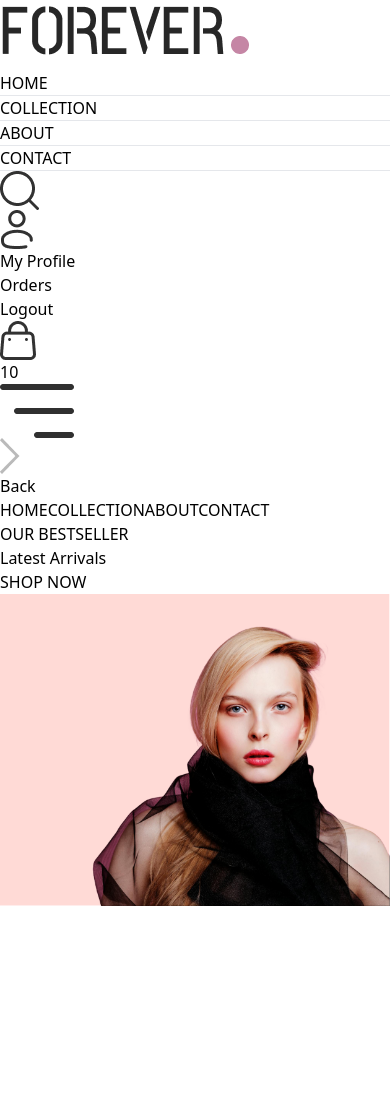
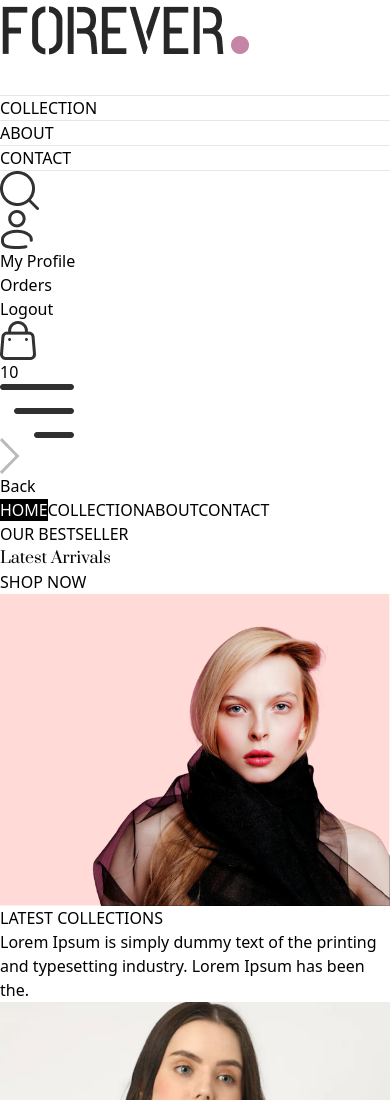
Before and after one commit to AnirudhGeek/React-Simple-Projects, a React (Vite) app in the folder e-commerce website-1/frontend/: page / in a window 390 px wide. Shown: the top 1100 px of the page. Before the commit the page ends 906 px from the top, so only its background shows below. Built offline with nearby package versions, Linux system fonts and the light colour scheme.

Commit message:
latest collection section

```diff
--- a/e-commerce website-1/frontend/src/App.jsx
+++ b/e-commerce website-1/frontend/src/App.jsx
@@ -13,7 +13,6 @@
 import Navbar from "./components/Navbar";
 import { Route } from "react-router-dom";
 
-//laptop's fans got damaged;)
 
 const App = () => {
   return (
--- a/e-commerce website-1/frontend/src/components/Hero.jsx
+++ b/e-commerce website-1/frontend/src/components/Hero.jsx
@@ -11,7 +11,7 @@
             <p className="w-8 md:w-11 h-[2px] bg-[#414141]"></p>
             <p className="font-medium text-sm md:text-base">OUR BESTSELLER</p>
           </div>
-          <h1 className="text-3xl sm:py-3 lg:text-5xl leading-relaxed">Latest Arrivals</h1>
+          <h1 className="prata-regular text-3xl sm:py-3 lg:text-5xl leading-relaxed">Latest Arrivals</h1>
           <div className="flex items-center gap-2">
             <p className="font-semibold text-sm md:text-base ">SHOP NOW</p>
             <p className="w-8 md:w-11 h-[1px] bg-[#414141]"></p>
--- /dev/null
+++ b/e-commerce website-1/frontend/src/components/LatestCollection.jsx
@@ -0,0 +1,37 @@
+import React, { useContext, useEffect, useState } from "react";
+import { ShopContext } from "../context/ShopContext";
+import Title from "./Title";
+import ProductItem from "./ProductItem";
+
+const LatestCollection = () => {
+  const { products } = useContext(ShopContext);
+    const [latestProducts,setLatestProducts] = useState([])
+    useEffect(()=>{
+        setLatestProducts(products.slice(0,10))
+    },[])
+
+
+  // console.log(products)
+  return (
+    <div className="my-10">
+      <div className="text-center py-8 text-3xl">
+        <Title text1={"LATEST"} text2={"COLLECTIONS"} />
+        <p className="w-3/4 m-auto text-xs sm:text-sm md:text-base text-gray-600">
+          Lorem Ipsum is simply dummy text of the printing and typesetting
+          industry. Lorem Ipsum has been the.
+        </p>
+      </div>
+
+      {/* Rendering Products */}
+      <div className="grid grid-cols-2 sm:grid-cols-3 md:grid-cols-4 lg:grid-cols-5 gap-4 gap-y-6">
+        {
+            latestProducts.map((item,index)=>(
+                <ProductItem key={index} id={item._id} image={item.image} name={item.name} price={item.price}/>
+            ))
+        }
+      </div>
+    </div>
+  );
+};
+
+export default LatestCollection;
--- a/e-commerce website-1/frontend/src/components/Navbar.jsx
+++ b/e-commerce website-1/frontend/src/components/Navbar.jsx
@@ -3,10 +3,12 @@
 import { Link, NavLink } from "react-router-dom";
 
 const Navbar = () => {
-    const [visible,setVisible] = useState(false)
+  const [visible, setVisible] = useState(false);
   return (
     <div className="flex items-center justify-between py-5 font-medium">
-      <img src={assets.logo} className="w-36" alt="" />
+      <Link to={`/`}>
+        <img src={assets.logo} className="w-36" alt="" />
+      </Link>
       <ul className="hidden sm:flex gap-5 text-sm text-gray-700">
         <NavLink to="/" className="flex flex-col items-center gap-1">
           <p>HOME</p>
@@ -48,20 +50,56 @@
             10
           </p>
         </Link>
-        <img onClick={()=>setVisible(true)} src={assets.menu_icon} className="cursor-pointer w-5 sm:hidden" alt="" />
+        <img
+          onClick={() => setVisible(true)}
+          src={assets.menu_icon}
+          className="cursor-pointer w-5 sm:hidden"
+          alt=""
+        />
       </div>
       {/* Sidebar menu for smaller screens */}
-      <div className={`absolute top-0 bottom-0 right-0 overflow-hidden bg-white transition-all ${visible ? 'w-full' : 'w-0'}`}>
-         <div className="flex flex-col text-gray-600">
-            <div onClick={()=>setVisible(false)} className="flex items-center gap-4 p-3 cursor-pointer">
-                <img  className="h-4 rotate-180" src={assets.dropdown_icon} alt="" />
-                <p>Back</p>
-            </div>
-            <NavLink onClick={()=>setVisible(false)} className='py-2 pl-6 border' to='/'>HOME</NavLink>
-            <NavLink onClick={()=>setVisible(false)} className='py-2 pl-6 border' to='/collection'>COLLECTION</NavLink>
-            <NavLink onClick={()=>setVisible(false)} className='py-2 pl-6 border' to='/about'>ABOUT</NavLink>
-            <NavLink onClick={()=>setVisible(false)} className='py-2 pl-6 border' to='/contact'>CONTACT</NavLink>
-         </div>
+      <div
+        className={`absolute top-0 bottom-0 right-0 overflow-hidden bg-white transition-all ${
+          visible ? "w-full" : "w-0"
+        }`}
+      >
+        <div className="flex flex-col text-gray-600">
+          <div
+            onClick={() => setVisible(false)}
+            className="flex items-center gap-4 p-3 cursor-pointer"
+          >
+            <img className="h-4 rotate-180" src={assets.dropdown_icon} alt="" />
+            <p>Back</p>
+          </div>
+          <NavLink
+            onClick={() => setVisible(false)}
+            className="py-2 pl-6 border"
+            to="/"
+          >
+            HOME
+          </NavLink>
+          <NavLink
+            onClick={() => setVisible(false)}
+            className="py-2 pl-6 border"
+            to="/collection"
+          >
+            COLLECTION
+          </NavLink>
+          <NavLink
+            onClick={() => setVisible(false)}
+            className="py-2 pl-6 border"
+            to="/about"
+          >
+            ABOUT
+          </NavLink>
+          <NavLink
+            onClick={() => setVisible(false)}
+            className="py-2 pl-6 border"
+            to="/contact"
+          >
+            CONTACT
+          </NavLink>
+        </div>
       </div>
     </div>
   );
--- /dev/null
+++ b/e-commerce website-1/frontend/src/components/ProductItem.jsx
@@ -0,0 +1,18 @@
+import React, { useContext } from 'react'
+import { ShopContext } from '../context/ShopContext'
+import { Link } from 'react-router-dom'
+
+const ProductItem = ({id,image,name,price}) => {
+    const {currency} = useContext(ShopContext)
+    return (
+    <Link className='text-gray-700m cursor-pointer' to={`/product/${id}`}>
+      <div className=' overflow-hidden'>
+        <img className='hover:scale-110 transition ease-in-out' src={image[0]} alt="" />
+      </div>
+      <p className='pt-3 pb-1 text-sm'>{name}</p>
+      <p className='text-sm font-medium'>{currency}{price}</p>
+    </Link>
+  )
+}
+
+export default ProductItem
--- /dev/null
+++ b/e-commerce website-1/frontend/src/components/Title.jsx
@@ -0,0 +1,13 @@
+import React from 'react'
+
+const Title = ({text1,text2}) => {
+  return (
+    <div className='inline-flex gap-2 items-center mb-3'>
+        <p className='text-gray-500 '>{text1} <span className='text-gray-700 font-medium'>{text2}</span></p>
+        <p className='w-8 sm:w-12 h-[1px] sm:h-[2px] bg-gray-700'>
+        </p>
+    </div>
+  )
+}
+
+export default Title
--- /dev/null
+++ b/e-commerce website-1/frontend/src/context/ShopContext.jsx
@@ -0,0 +1,24 @@
+import { createContext } from "react";
+import { products } from "../assets/frontend_assets/assets";
+
+export const ShopContext = createContext();
+
+const ShopContextProvider = (props) => {
+  const currency = "$";
+  const delivery_fee = 10;
+
+  // whenever we add variable state variable or a function within this value object then we can access it in any component using the contextAPI
+  const value = {
+    products,
+    currency,
+    delivery_fee,
+  };
+
+  return (
+    <ShopContext.Provider value={value}>
+        {props.children}
+    </ShopContext.Provider>
+  );
+};
+
+export default ShopContextProvider;
--- a/e-commerce website-1/frontend/src/index.css
+++ b/e-commerce website-1/frontend/src/index.css
@@ -1,7 +1,34 @@
+@import url('https://fonts.googleapis.com/css2?family=Inter:ital,opsz,wght@0,14..32,100..900;1,14..32,100..900&family=Manrope:wght@200..800&family=Outfit:wght@100..900&family=Poppins:ital,wght@0,100;0,200;0,300;0,400;0,500;0,600;0,700;0,800;0,900;1,100;1,200;1,300;1,400;1,500;1,600;1,700;1,800;1,900&family=Prata&family=Roboto:ital,wght@0,100;0,300;0,400;0,500;0,700;0,900;1,100;1,300;1,400;1,500;1,700;1,900&display=swap');
+@import url('https://fonts.googleapis.com/css2?family=Inter:ital,opsz,wght@0,14..32,100..900;1,14..32,100..900&family=Manrope:wght@200..800&family=Poppins:ital,wght@0,100;0,200;0,300;0,400;0,500;0,600;0,700;0,800;0,900;1,100;1,200;1,300;1,400;1,500;1,600;1,700;1,800;1,900&family=Prata&family=Roboto:ital,wght@0,100;0,300;0,400;0,500;0,700;0,900;1,100;1,300;1,400;1,500;1,700;1,900&display=swap');
 @tailwind base;
 @tailwind components;
 @tailwind utilities;
 
+.outfit-reg {
+  font-family: "Outfit", sans-serif;
+  font-optical-sizing: auto;
+  font-weight: 400;
+  font-style: normal;
+}
+/*
+*{
+    font-family: outfit-reg;
+} */
+
+.prata-regular {
+  font-family: "Prata", serif;
+  font-weight: 400;
+  font-style: normal;
+}
+
+
 a.active hr{
     display: block ;
 }
+
+@media (max-width:640px){
+    a.active{
+        background-color: black;
+        color: white;
+    }
+}
--- a/e-commerce website-1/frontend/src/main.jsx
+++ b/e-commerce website-1/frontend/src/main.jsx
@@ -1,12 +1,15 @@
-import { StrictMode } from 'react'
-import { createRoot } from 'react-dom/client'
-import './index.css'
-import App from './App.jsx'
-import React from 'react'
-import { BrowserRouter } from 'react-router-dom'
+import { StrictMode } from "react";
+import { createRoot } from "react-dom/client";
+import "./index.css";
+import App from "./App.jsx";
+import React from "react";
+import { BrowserRouter } from "react-router-dom";
+import ShopContextProvider from "./context/ShopContext.jsx";
 
-createRoot(document.getElementById('root')).render(
+createRoot(document.getElementById("root")).render(
   <BrowserRouter>
-    <App />
-  </BrowserRouter>,
-)
+    <ShopContextProvider>  {/* after adding this we get the support of the contextAPI in our project and we can use the context values in any component */}
+      <App />
+    </ShopContextProvider>
+  </BrowserRouter>
+);
--- a/e-commerce website-1/frontend/src/pages/Home.jsx
+++ b/e-commerce website-1/frontend/src/pages/Home.jsx
@@ -1,10 +1,12 @@
 import React from 'react'
 import Hero from '../components/Hero'
+import LatestCollection from '../components/LatestCollection'
 
 const Home = () => {
   return (
     <div>
       <Hero/>
+      <LatestCollection/>
     </div>
   )
 }
```
